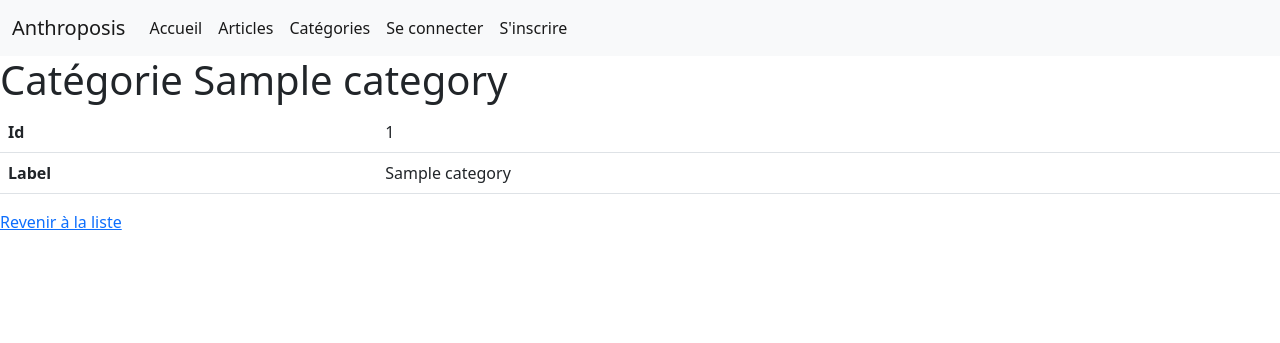
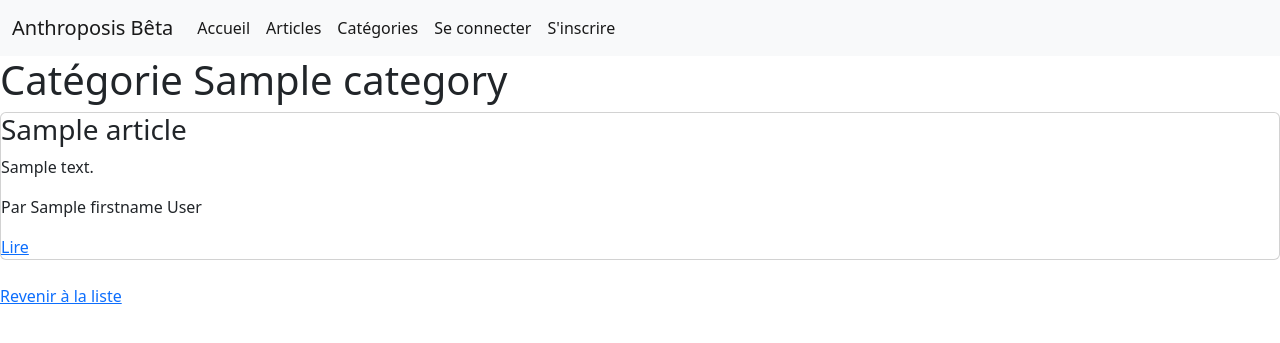
Before and after one commit to NicolasSanna/blog_symfony_3wa, a Symfony app: template templates/category/show.html.twig in a window 1280 px wide. Shown: the top 343 px of the page. Run offline with Twig, Linux system fonts and the light colour scheme; the template is opened without the code that fills it: most values are stand-ins (such as "Sample title", 1, 10 or a date in 2020); style sheets or scripts are compiled from the project's sources; some libraries are stand-ins or nearby versions.

Commit message:
gestion image, pagination articles auteur

```diff
--- a/composer.json
+++ b/composer.json
@@ -12,6 +12,7 @@
         "doctrine/doctrine-migrations-bundle": "^3.2",
         "doctrine/orm": "^2.15",
         "easycorp/easyadmin-bundle": "^4",
+        "knplabs/knp-paginator-bundle": "^6.2",
         "phpdocumentor/reflection-docblock": "^5.3",
         "phpstan/phpdoc-parser": "^1.21",
         "sensio/framework-extra-bundle": "^6.2",
--- a/config/bundles.php
+++ b/config/bundles.php
@@ -17,4 +17,5 @@ return [
     Sensio\Bundle\FrameworkExtraBundle\SensioFrameworkExtraBundle::class => ['all' => true],
     SymfonyCasts\Bundle\ResetPassword\SymfonyCastsResetPasswordBundle::class => ['all' => true],
     EasyCorp\Bundle\EasyAdminBundle\EasyAdminBundle::class => ['all' => true],
+    Knp\Bundle\PaginatorBundle\KnpPaginatorBundle::class => ['all' => true],
 ];
--- a/src/Controller/RegistrationController.php
+++ b/src/Controller/RegistrationController.php
@@ -63,6 +63,7 @@ class RegistrationController extends AbstractController
             );
             // do anything else you need here, like send an email
 
+            $this->addFlash('success', 'Vous êtes bien enregistré, pour poursuivre, vérifiez votre e-mail');
             return $this->redirectToRoute('app_home');
         }
 
--- a/src/DataFixtures/AppFixtures.php
+++ b/src/DataFixtures/AppFixtures.php
@@ -31,6 +31,9 @@ class AppFixtures extends Fixture
         $categoryTwo = new Category();
         $categoryTwo->setLabel('Philosophie');
 
+        $categoryThree = new Category();
+        $categoryThree->setLabel('Littérature');
+
         $article = new Article();
         $article    ->setTitle('Histoire de la Rome Antique')
                     ->setDescription('Histoire de Jules César')
@@ -53,6 +56,7 @@ class AppFixtures extends Fixture
         $manager->persist($user);
         $manager->persist($categoryOne);
         $manager->persist($categoryTwo);
+        $manager->persist($categoryThree);
         $manager->persist($article);
 
         $manager->persist($comment);
--- a/templates/_partials/menu.html.twig
+++ b/templates/_partials/menu.html.twig
@@ -1,14 +1,15 @@
 {% block content %}
   <nav class="navbar navbar-expand-lg bg-light">
   <div class="container-fluid">
-    <a class="navbar-brand" href="{{ path('app_home')}}">Anthroposis</a>
+    <a class="navbar-brand" href="{{ path('app_home')}}">Anthroposis Bêta</a>
     <button class="navbar-toggler" type="button" data-bs-toggle="collapse" data-bs-target="#navbarNavDropdown" aria-controls="navbarNavDropdown" aria-expanded="false" aria-label="Toggle navigation">
       <span class="navbar-toggler-icon"></span>
     </button>
     <div class="collapse navbar-collapse" id="navbarNavDropdown">
       <ul class="navbar-nav">
         <li class="nav-item">
-          <a class="nav-link active" aria-current="page" href="{{ path('app_home')}}">Accueil</a>
+          <a class="nav-link active" aria-current="page" href="{{ path('app_home')}}">Accueil
+          </a>
         </li>
         <li class="nav-item">
           <a class="nav-link active" href="{{ path('app_article_public_index')}}">Articles
@@ -34,7 +35,6 @@
               <li><a class="dropdown-item" href="{{ path('app_article_index')}}">Mes articles</a></li>
 
               {% if is_granted('ROLE_ADMIN')%}
-
                   <li><a class="dropdown-item" href="{{path('app_category_index')}}">Catégories</a></li>
                   <li><a class="dropdown-item" href="{{path('app_admin')}}">EasyAdmin</a></li>
               {% endif %}
@@ -50,7 +50,6 @@
                 <a class="nav-link active"  href="{{ path('app_register') }}">S'inscrire</a>
             </li>
         {% endif %}
-
       </ul>
     </div>
   </div>
--- a/templates/article/_delete_form.html.twig
+++ b/templates/article/_delete_form.html.twig
@@ -1,4 +1,4 @@
-<form method="post" class="delete-form" action="{{ path('app_article_delete', {'id': article.id}) }}">
+<form method="post" class="delete-form ms-2 me-2" action="{{ path('app_article_delete', {'id': article.id}) }}">
     <input type="hidden" name="_token" value="{{ csrf_token('delete' ~ article.id) }}">
     <button class="btn btn-danger">Supprimer</button>
 </form>
--- a/templates/article/show.html.twig
+++ b/templates/article/show.html.twig
@@ -11,6 +11,7 @@
 
     <p>Description : {{article.description}}</p>
     <p>Créé le : {{ article.createdAt ? article.createdAt|date('d/m/Y') : ''}}</p>
+    <p>Par {{article.author.firstname}} {{article.author.lastname}}</p>
     <p>Catégorie :</p>
 
     {% for category in article.category %}
@@ -38,7 +39,7 @@
     {% endfor %}
 
     {% if app.user %}
-    <h4>Ajouter un commentaire</h4>
+        <h4>Ajouter un commentaire</h4>
         {{ include('article/_comment.html.twig') }}
     {% endif %}
 
--- a/templates/category/_delete_form.html.twig
+++ b/templates/category/_delete_form.html.twig
@@ -1,4 +1,4 @@
-<form method="post" action="{{ path('app_category_delete', {'id': category.id}) }}" onsubmit="return confirm('Are you sure you want to delete this item?');">
+<form method="post" class="ms-2 me-2" action="{{ path('app_category_delete', {'id': category.id}) }}" onsubmit="return confirm('Are you sure you want to delete this item?');">
     <input type="hidden" name="_token" value="{{ csrf_token('delete' ~ category.id) }}">
     <button class="btn btn-danger">Supprimer</button>
 </form>
--- a/templates/category/show.html.twig
+++ b/templates/category/show.html.twig
@@ -3,20 +3,21 @@
 {% block title %}Catégorie{% endblock %}
 
 {% block body %}
+
     <h1>Catégorie {{category.label}}</h1>
 
-    <table class="table">
-        <tbody>
-            <tr>
-                <th>Id</th>
-                <td>{{ category.id }}</td>
-            </tr>
-            <tr>
-                <th>Label</th>
-                <td>{{ category.label }}</td>
-            </tr>
-        </tbody>
-    </table>
+    {% for article in category.articles %}
+
+        <div class="card">
+            <h3>{{article.title}}</h3>
+            <p>{{article.description}}</p>
+            <p>Par {{article.author.firstname}} {{article.author.lastname}}</p>
+            <a href="{{ path('app_article_show', {'id': article.id}) }}">Lire</a>
+        </div>
+
+    {% endfor %}
+
+    <br>
 
     <a href="{{ path('app_category_index') }}">Revenir à la liste</a>
 
--- a/templates/home/index.html.twig
+++ b/templates/home/index.html.twig
@@ -17,6 +17,7 @@
             </div>
             <p class="card-text">{{article.description}}</p>
             <p>Créé le : {{article.createdAt|date("m/d/Y")}}</p>
+            <p>Par {{article.author.firstname}} {{article.author.lastname}}</p>
             <p>Catégorie :</p>
             {% for category in article.category %}
 
```
Also changed, not shown: src/Controller/ArticleController.php (+14 -5 lines), templates/article/index.html.twig (+7 -5 lines), templates/category/index.html.twig (+4 -4 lines), public/image_directory/Colosseo_2020.jpg (added), public/image_directory/poseidon.jpg (deleted), src/Entity/Comment.php (line endings or trailing spaces), 2 other files.
